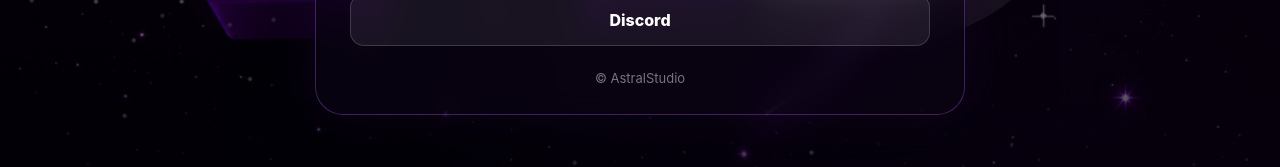
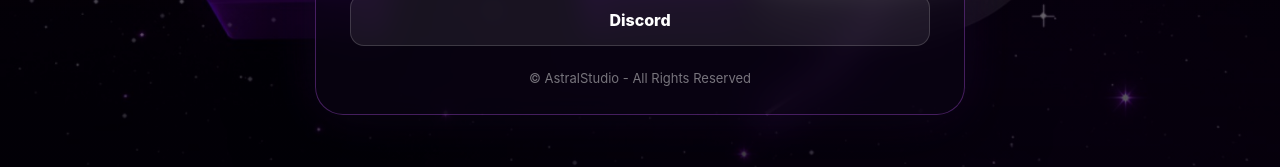
Before and after one commit to xyr04Y/Astral-Studio, a plain HTML site: page index.html in a window 1280 px wide. Shown: the part 616-783 px from the top of the page. Drawn offline with Linux system fonts and the light colour scheme.

Commit message:
Update footer text to include 'All Rights Reserved'

```diff
--- a/index.html
+++ b/index.html
@@ -24,7 +24,7 @@
         <a class="btn" href="https://discord.gg/KKY82f59pT" target="_blank" rel="noopener">Discord</a>
       </div>
 
-      <div class="footer">© AstralStudio</div>
+      <div class="footer">© AstralStudio - All Rights Reserved</div>
     </section>
   </main>
 </body>
```
